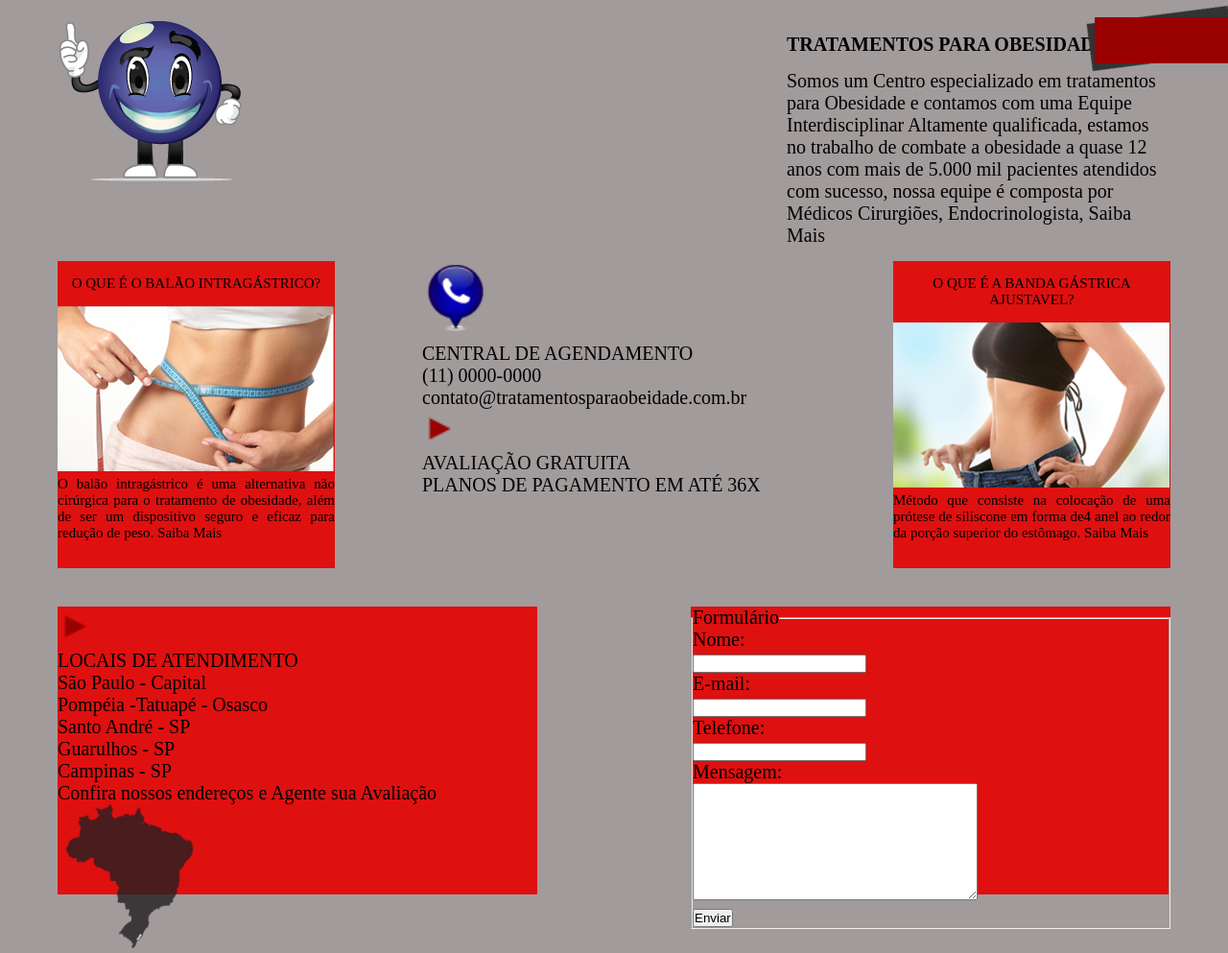
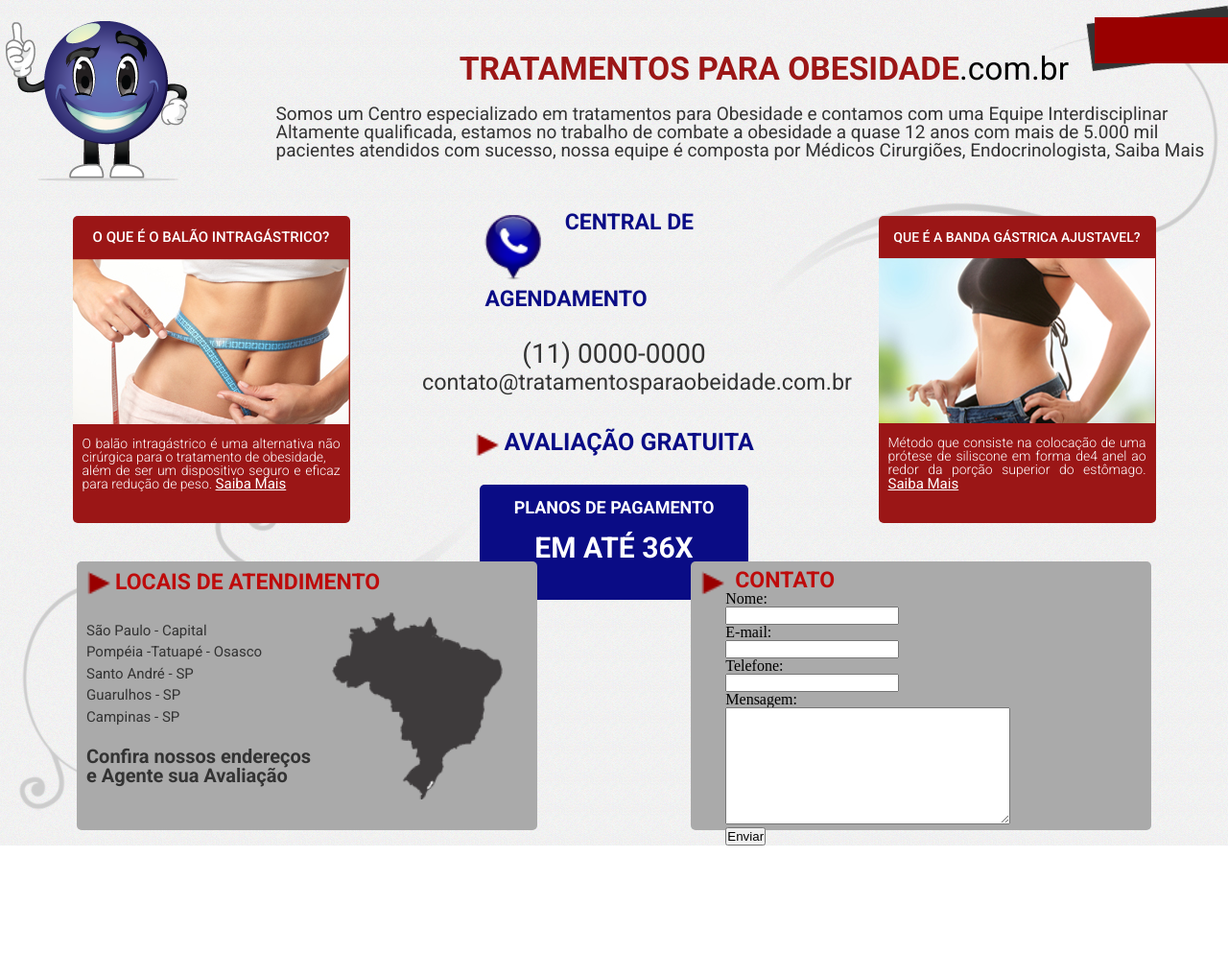
Before and after one commit to Alinsse/tratamento-obesidade, a plain HTML site: page index.html in a window 1280 px wide. Shown: the whole page at 96% size. After the commit the page ends 881 px from the top, so only its background shows below. Drawn offline with Linux system fonts and the light colour scheme.

Commit message:
projeto atualizado

```diff
--- /dev/null
+++ b/css/reset.css
@@ -0,0 +1,48 @@
+/* http://meyerweb.com/eric/tools/css/reset/
+   v2.0 | 20110126
+   License: none (public domain)
+*/
+
+html, body, div, span, applet, object, iframe,
+h1, h2, h3, h4, h5, h6, p, blockquote, pre,
+a, abbr, acronym, address, big, cite, code,
+del, dfn, em, img, ins, kbd, q, s, samp,
+small, strike, strong, sub, sup, tt, var,
+b, u, i, center,
+dl, dt, dd, ol, ul, li,
+fieldset, form, label, legend,
+table, caption, tbody, tfoot, thead, tr, th, td,
+article, aside, canvas, details, embed,
+figure, figcaption, footer, header, hgroup,
+menu, nav, output, ruby, section, summary,
+time, mark, audio, video {
+	margin: 0;
+	padding: 0;
+	border: 0;
+	font-size: 100%;
+	font: inherit;
+	vertical-align: baseline;
+}
+/* HTML5 display-role reset for older browsers */
+article, aside, details, figcaption, figure,
+footer, header, hgroup, menu, nav, section {
+	display: block;
+}
+body {
+	line-height: 1;
+}
+ol, ul {
+	list-style: none;
+}
+blockquote, q {
+	quotes: none;
+}
+blockquote:before, blockquote:after,
+q:before, q:after {
+	content: '';
+	content: none;
+}
+table {
+	border-collapse: collapse;
+	border-spacing: 0;
+}
--- a/index.html
+++ b/index.html
@@ -7,30 +7,35 @@
     <meta name="viewport" content="width=device-width, initial-scale=1.0">
     <title>Portifolio</title>
     <link rel="stylesheet" href="style.css">
+    <link rel="stylesheet" href="css/reset.css"><link rel="preconnect" href="https://fonts.googleapis.com">
+    <link rel="preconnect" href="https://fonts.gstatic.com" crossorigin>
+    <link href="https://fonts.googleapis.com/css2?family=Roboto:ital,wght@0,100;0,300;0,400;0,500;0,700;0,900;1,100;1,300;1,400;1,500;1,700;1,900&display=swap" rel="stylesheet">
 </head>
 
 <body>
-    <header></header>
+
+<div class="container_pai">
     <div class="contador_visitantes">
         <img src="images/home2_03.png" alt="contador" class="visitantes">
     </div>
     <div class="container">
+
         <div class="primario">
             <div class="logo_inicio">
                 <img src="images/home2_05.png" alt="logo inicio" class="logo">
             </div>
             <div class="titulo_texto">
                 <h1 class="site">
-                    TRATAMENTOS PARA OBESIDADE.com.br
+                    TRATAMENTOS PARA OBESIDADE<span class="br">.com.br</span>
                 </h1>
                 <p class="introducao">
                     Somos um Centro especializado em tratamentos para Obesidade e contamos com uma Equipe
-                    Interdisciplinar
+                    Interdisciplinar<br>
                     Altamente qualificada, estamos no trabalho de combate a obesidade a quase 12 anos com mais de 5.000
-                    mil
+                    mil<br>
                     pacientes atendidos com sucesso, nossa equipe é composta por Médicos Cirurgiões, Endocrinologista,
-                    Saiba
-                    Mais
+                    <span> Saiba
+                        Mais</span>
                 </p>
             </div>
 
@@ -43,55 +48,68 @@
                 <p class="titulo_balao">
                     O QUE É O BALÃO INTRAGÁSTRICO?
                 </p>
-                    <div  class="balao_img">
+                <div class="balao_img">
                     <img src="images/home2_16.jpg">
                 </div>
                 <p class="informacao_balao">
-                    O balão intragástrico é uma alternativa não cirúrgica para o tratamento de obesidade, além de ser um
-                    dispositivo seguro e eficaz para redução de peso. Saiba Mais
+                    O balão intragástrico é uma alternativa não cirúrgica para o tratamento de obesidade,<br>além de ser
+                    um
+                    dispositivo seguro e eficaz para redução de peso. <span class="saiba_mais"> Saiba Mais</span>
                 </p>
             </div>
             <div class="agendamento">
                 <img src="images/home2_10.png" alt="telefone" class="icone_agendamento">
                 <p class="central_agendamento">
-                    CENTRAL DE AGENDAMENTO
+                    CENTRAL DE <br>AGENDAMENTO
                 </p>
-                <p class="central_agendamento">
+                <br>
+                <br>
+                <p class="central_de_agendamento">
                     (11) 0000-0000
-                    contato@tratamentosparaobeidade.com.br
+                    <span class="contemail"> contato@tratamentosparaobeidade.com.br</span>
                 </p>
+
+                <br>
+                <br>
                 <img src="images/home2_07.png" alt="seta" class="seta_avaliacao">
-                <p class="central_agendamento">
+                <p class="central_agendamento_gratuita">
                     AVALIAÇÃO GRATUITA
                 </p>
-                <p class="central_agendamento">
-                    PLANOS DE PAGAMENTO
-                    EM ATÉ 36X
+                <br>
+                <br>
+                <div class="pagamento_caixa">
+                    <p class="central_agendamento_plano">
+                        PLANOS DE PAGAMENTO <br><br>
+                        <span class="ate36"> EM ATÉ 36X</span>
                     </p>
                 </div>
+            </div>
             <div class="banda">
-                 <p class="titulo_banda">
-                    O QUE É A BANDA GÁSTRICA AJUSTAVEL?
+                <p class="titulo_banda"> QUE É A BANDA GÁSTRICA AJUSTAVEL?
                 </p>
                 <div class="banda_img">
                     <img src="images/home2_13.jpg">
                 </div>
                 <p class="informacao_banda">
                     Método que consiste na colocação de uma prótese de siliscone em forma de4 anel ao redor da porção
-                    superior do estômago. Saiba Mais
+                    superior do estômago.<span class="saiba_mais"> Saiba Mais</span>
                 </p>
             </div>
         </div>
     </div>
 
+
 <div class="container">
     <div class="terciario">
         <div class="informacoes_local">
-                <img src="images/home2_07.png" alt="seta informacao" class="seta_local" >
+            <img src="images/home2_07.png" alt="seta informacao" class="seta_local">
+
             <p class="titulo_local">
                 LOCAIS DE ATENDIMENTO
             </p>
+            <img src="images/home2_22.png" alt="mapa local" class="mapa">
             <p class="paragrafo_local">
+                <br>
                 São Paulo - Capital
                 <br>
                 Pompéia -Tatuapé - Osasco
@@ -102,19 +120,19 @@
                 <br>
                 Campinas - SP
             </p>
+
             <p class="paragrafo_final">
                 Confira nossos endereços
                 e Agente sua Avaliação
             </p>
-                <div>
-                <img src="images/home2_22.png" alt="mapa local" class="mapa">
-                </div>
+
         </div>
 
         <div class="informacoes_contato">
+            <img src="images/home2_07.png" alt="seta informacao" class="seta_local">
             <form id="formulario">
                 <fieldset>
-                        <legend>Formulário</legend>
+                    <legend class="contato">CONTATO</legend>
                     <label> Nome:</label>
                     <br>
                     <input id="Nome" type="text">
@@ -123,7 +141,7 @@
                     <br>
                     <input id="campo_email" type="password">
                     <br>
-                        <label i>Telefone:</label>
+                    <label>Telefone:</label>
                     <br>
                     <input id="telefone" type="number">
                     <br>
@@ -138,9 +156,11 @@
 
     </div>
 </div>
+</div>
 
 
 </body>
+
 </html>
 
 <footer></footer>
--- a/style.css
+++ b/style.css
@@ -1,27 +1,55 @@
 *{
     margin: 0;
     padding: 0;
+
+
+
 }
 
+:root{
+    --branco-principal: #FFFFFF;
+    --vermelho-principal: #9b1616;
+    --cinza-de-fundo: #aaaaaa;
+    --vermelho-letra:  #be0b0b;
+    --cinza-letra: #333333;
+    --azul-letra: #0a0c85;
+    --fonte-principal: "Roboto", sans-serif;
+
+}
 body {
     width: 100%;
-    background-color: #a19b9b;
+    background-image: url("images/home2_04.jpg");
+    background-repeat:repeat;
+
+
+
 }
-.container {
+.container_pai {
+    width: 100%;
+    height: 109vh;
+    background-image:
+                      url("images/home2_08.jpg"),
+                      url("images/home2_02.jpg");
+
+    background-repeat: no-repeat, no-repeat;
+    background-position:  left bottom, right top ;
+   justify-content: space-evenly;
+
+}
+.container{
     width: 100%;
     display: flex;
     flex-direction: row;
     justify-content: center;
-
 }
 
 .primario {
     width: 100%;
     display: flex;
     flex-wrap: wrap;
-    justify-content: space-between;
-    padding-left: 60px;
-    padding-right: 60px;
+    justify-content: space-around;
+
+
     margin-top: 20px;
     flex-direction: row;
 
@@ -32,24 +60,44 @@ body {
 }
 .titulo_texto{
     display: block;
-}
-.site {
-    width: 400px;
-    display: block;
-    margin-top: 15px;
-    font-size: 20px;
+    width: 83%;
+
 }
 
+.site {
+    width:70%;
+    padding-left: 25%;
+    margin-top: 35px;
+    color: var(--vermelho-principal);
+    font-size: 2.1rem;
+    font-family: "Roboto", sans-serif;
+  font-weight: 700;
+  font-style: normal;
+}
+.br{
+    color: #000;
+    font-weight: lighter ;
+    font-size:1em;
+    font-family: var(--fonte-principal);
+
+
+}
 .introducao {
-    width: 400px;
+    width:95%;
     display: block;
-    margin-top: 15px;
-    font-size: 20px;
+    margin-top: 20px;
+    font-size:19px;
+    padding-left: 7%;
+    text-align: justify;
+    font-family: var(--fonte-principal);
+  font-weight: 400;
+  font-style: normal;
+  color: var(--cinza-letra);
 }
 .contador_visitantes{
    top: 0;
 
- right: 0;
+ right:0;
  position: fixed;
  overflow-y: scroll;
  overflow-x: hidden;
@@ -64,32 +112,48 @@ body {
     width: 100%;
     display: flex;
     flex-wrap: wrap;
-   justify-content: space-between;
-   padding-left: 60px;
-   padding-right: 60px;
+   justify-content: space-evenly;
+
+
    flex-direction: row;
-
+   margin-top: 10px;
 }
 
 .balao  {
     width: 289px;
     height: 320px;
     margin-top: 15px;
-    font-size: 20px;
-    background-color: #df1010;
 
+    background-color: var(--vermelho-principal);
+   border-radius: 5px;
 }
 .titulo_balao{
+    font-family: var(--fonte-principal);
    font-size:15px;
    font-weight:500;
+   color: var(--branco-principal);
    text-align: center;
    padding-top: 15px;
 
 }
 .informacao_balao{
+
+    font-family:var(--fonte-principal);
+    color: var(--branco-principal);
+    text-align:justify;
+    font-size:14px;
+   font-weight: 300;
+
+  font-style: normal;
+  margin-top: 10px;
+  padding-left: 10px;
+  padding-right: 10px;
+
+}
+.saiba_mais{
     font-size:15px;
-   font-weight: 300;
-   text-align:justify;
+    font-weight: bolder;
+  text-decoration:underline;
 
 }
 
@@ -99,43 +163,118 @@ body {
 
 .agendamento{
     width: 400px;
+    height: 320px;
+    margin-top: 10px;
 
-    margin-top: 15px;
-    font-size: 20px;
+
+
 }
 
 .icone_agendamento{
-
+   float: left;
+   padding-left: 60px;
     height: 10vh;
 }
 
-.seta_avaliacao{
+.central_agendamento{
+     color: var(--azul-letra);
+    text-align: center;
+    font-family: var(--fonte-principal);
+    font-size:23px;
+    font-weight:bolder;
+    padding-right:100px;
 
 
+}
+
+.central_de_agendamento{
+    color:var(--cinza-letra);
+    font-family: var(--fonte-principal);
+    font-size: 28px;
+    font-weight: 400;
+    text-align: center;
+
+}
+
+.contemail{
+    color:var(--cinza-letra);
+    font-family: var(--fonte-principal);
+    font-size: smaller;
+    font-weight: 200px;
+
+
+}
+
+.seta_avaliacao{
+    float: left;
     height: 5vh;
+    padding-left: 50px;
+}
+.central_agendamento_gratuita{
+    color: var(--azul-letra);
+    text-align: center;
+    font-family: var(--fonte-principal);
+    font-size:25px;
+    font-weight:bolder;
+   padding-right: 50px;
+    margin-top: 5px;
 
+}
+.pagamento_caixa{
+    width:70%;
+    height: 15vh;
+    margin-left: 60px;
+    background-color: var(--azul-letra);
+    border-radius: 5px;
+
+
+}
+.central_agendamento_plano{
+    padding-top: 15px;
+    color: var(--branco-principal);
+    font-family: var(--fonte-principal);
+    font-size: 18px;
+    text-align: center;
+    font-weight: bold;
+}
+.ate36{
+    color: var(--branco-principal);
+    font-family: var(--fonte-principal);
+    font-size: 30px;
+    text-align: center;
+    font-weight: bold;
 }
 
 .banda{
     width: 289px;
     height: 320px;
     margin-top: 15px;
-    font-size: 20px;
-    background-color: #df1010;
+
+    background-color: var(--vermelho-principal);
+   border-radius: 5px;
 
 }
 
 .titulo_banda{
-    font-size:15px;
+    font-family: var(--fonte-principal);
+   font-size:14px;
    font-weight:500;
+   color: var(--branco-principal);
    text-align: center;
    padding-top: 15px;
 }
 
 .informacao_banda{
-    font-size:15px;
+    font-family:var(--fonte-principal);
+    color: var(--branco-principal);
+    text-align:justify;
+    font-size:14px;
    font-weight: 300;
-   text-align:justify;
+
+  font-style: normal;
+  margin-top: 10px;
+  padding-left: 10px;
+  padding-right: 10px;
 }
 
 .banda_img{
@@ -143,43 +282,86 @@ body {
 }
 
 .terciario {
-    width: 100%;
+    width:100%;
 
     display: flex;
     flex-wrap: wrap;
 
 
-   justify-content: space-between;
-   padding-left: 60px;
-   padding-right: 60px;
+   justify-content: space-around;
+
+
    flex-direction: row;
 
 }
 
 .informacoes_local{
-    width: 500px;
-    height: 300px;
-
+    width: 480px;
+    height: 280px;
     margin-top: 40px;
-    font-size: 20px;
-    background-color: #df1010;
-}
-.informacoes_contato{
-    width: 500px;
-    height: 300px;
-    margin-top: 40px;
-    font-size: 20px;
-    background-color: #df1010;
+    background-color: var(--cinza-de-fundo);
+    border-radius: 5px;
 }
 
+
 .seta_local{
-
-
+   margin-top: 2px;
+   float: left;
     height: 5vh;
+    margin-left: 5px;
 }
 
 .mapa{
+   float: right;
+   margin-top: 20px;
+    width: 200px;
 
-    width: 150px;
-    height:150px;
+    margin-right: 25px;
 }
+
+.titulo_local{
+    color: var(--vermelho-letra);
+    font-family: var(--fonte-principal);
+    font-weight: 600;
+    font-size: 23px;
+    margin-top: 10px;
+    margin-left: 40px;
+}
+
+.paragrafo_local{
+    color: var(--cinza-letra);
+    font-family: var(--fonte-principal);
+    line-height: 1.5;
+    font-size:15px;
+    margin-top: 5px;
+    margin-left: 10px;
+}
+
+.paragrafo_final{
+    color: var(--cinza-letra);
+    font-family: var(--fonte-principal);
+    font-weight: bold;
+    font-size:20px;
+    margin-top:20px;
+    margin-left: 10px;
+}
+.informacoes_contato{
+    width: 480px;
+    height: 280px;
+    margin-top: 40px;
+    background-color: var(--cinza-de-fundo);
+    border-radius: 5px;
+}
+
+.contato{
+    color: var(--vermelho-letra);
+    font-family: var(--fonte-principal);
+    font-weight: 600;
+    font-size: 23px;
+   padding-top: 8px;
+    margin-left: 10px;
+}
+
+label{
+    fo
+}
```
Also changed, not shown: 1 other file. Lines whose indentation alone changed are shown as unchanged.
